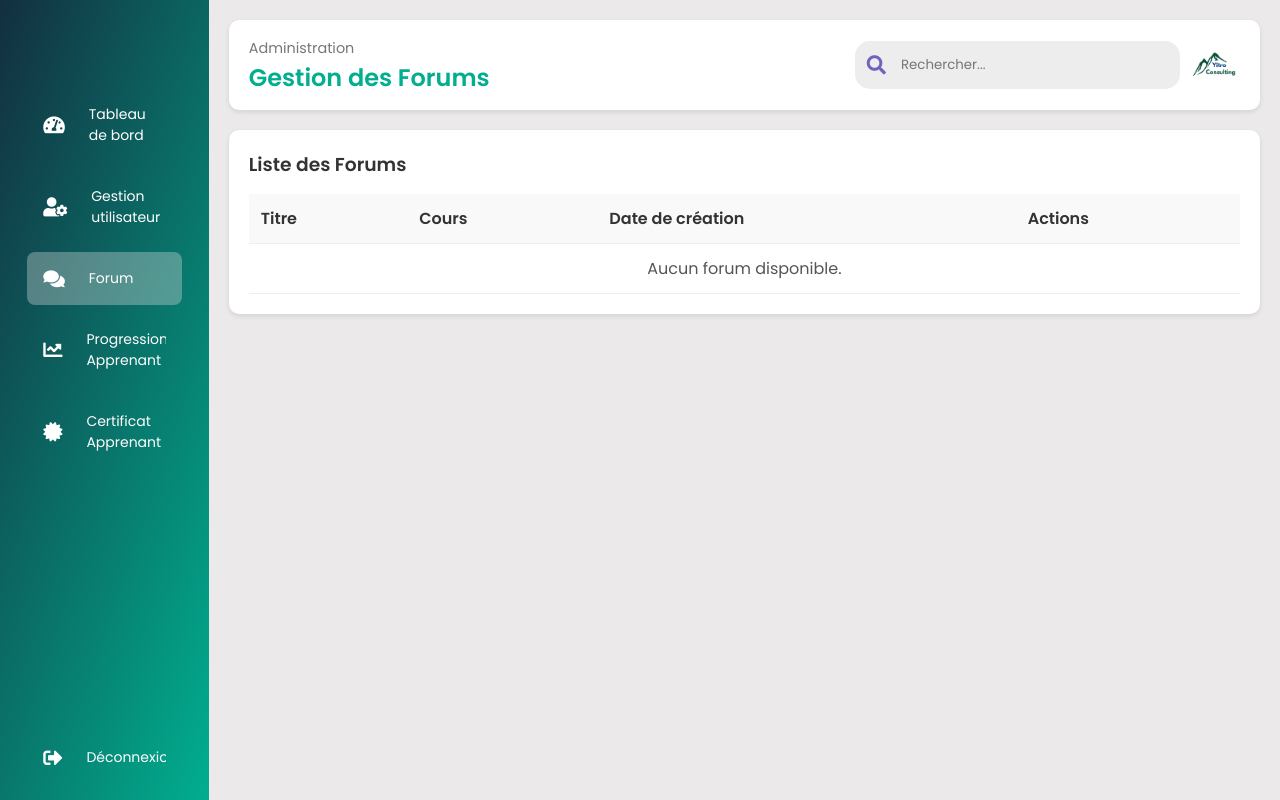
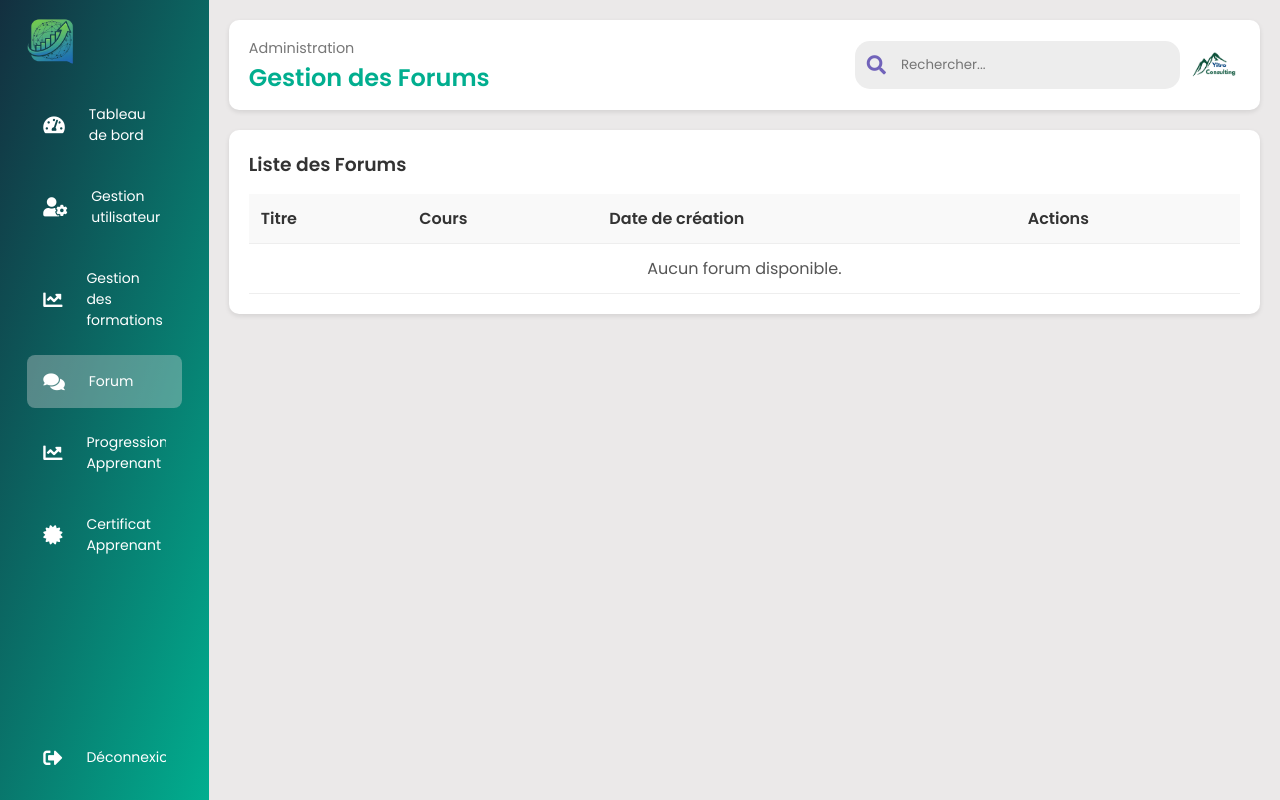
Before and after one commit to Noella-dev/Yitro_copie, a PHP site: page /YitroLearning/Espace/admin/gestion_forum.php in a window 1280 px wide. Run offline with PHP 8.4, Linux system fonts and the light colour scheme; a user stored in the database is signed in; data comes from the database, SQL or seed files in the repository; data that the repository does not hold is empty; some libraries are stand-ins or nearby versions.

Commit message:
ajout lien gestion  dans les sections

```diff
--- a/Espace/admin/gestion_forum.php
+++ b/Espace/admin/gestion_forum.php
@@ -219,13 +219,18 @@ $forums = $stmt->fetchAll(PDO::FETCH_ASSOC);
 </head>
 <body>
     <div class="sidebar">
-        <div class="logo"></div>
+        <div class="logo">
+            <img src="../../../asset/images/other_logo.png" alt="Yitro E-Learning" style="height: 50px;position:relative;left:-18px;">
+        </div>
         <ul class="menu">
             <li>
                 <a href="backoffice.php"><i class="fas fa-tachometer-alt"></i><span>Tableau de bord</span></a>
             </li>
             <li>
                 <a href="gestion_utilisateurs/gestion_utilisateur.php"><i class="fas fa-user-cog"></i><span>Gestion utilisateur</span></a>
+            </li>
+            <li>
+                <a href="../gestion_formations.php"><i class="fas fa-chart-line"></i><span>Gestion des formations</span></a>
             </li>
             <li class="active">
                 <a href="gestion_forum.php"><i class="fas fa-comments"></i><span>Forum</span></a>
```
Also changed, not shown: Espace/admin/espace-certificat.php (+6 -1 lines), Espace/admin/progression_apprenant.php (+6 -1 lines), uploads/cours/course_1758190112.png (added), uploads/cours/course_1758190272.png (added), uploads/cours/course_1758264912.png (added), uploads/cours/course_1760360869.png (added), 2 other files.
